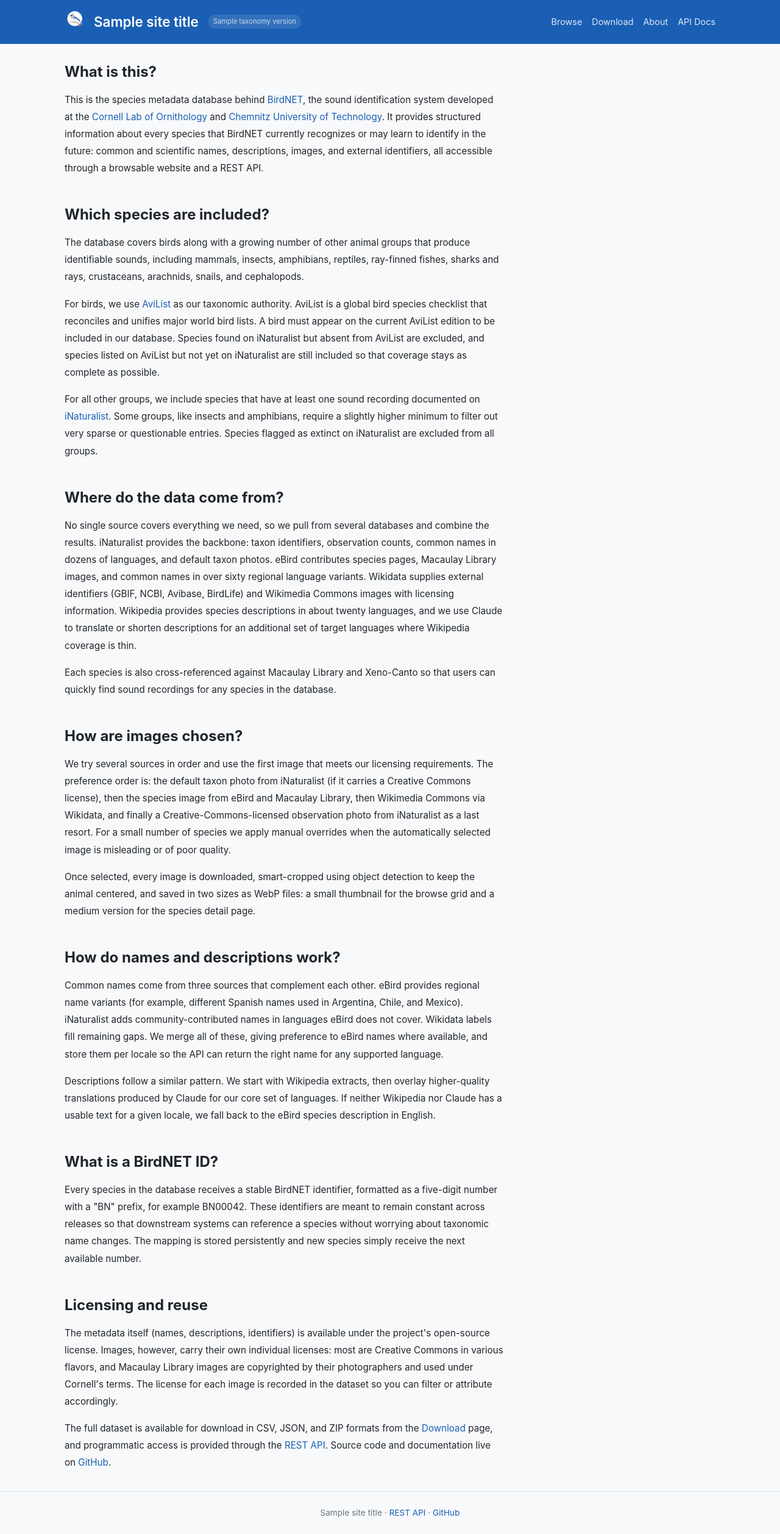
After one commit to birdnet-team/birdnet-taxonomy, a FastAPI app: template web/templates/about.html in a window 1280 px wide. The commit adds this page. Shown: the whole page at 61% size. Run offline with FastAPI, Linux system fonts and the light colour scheme; the template is opened without the code that fills it: most values are stand-ins (such as "Sample title", 1, 10 or a date in 2020).

Commit message:
Add About page and update navigation

```diff
--- a/web/server.py
+++ b/web/server.py
@@ -625,6 +625,12 @@ async def download_page(request: FRequest):
     ))
 
 
+@app.get("/about", response_class=HTMLResponse, include_in_schema=False)
+async def about_page(request: FRequest):
+    """About page."""
+    return templates.TemplateResponse("about.html", _template_context(request))
+
+
 @app.get("/species/{scientific_name:path}", response_class=HTMLResponse,
          include_in_schema=False)
 async def species_page(request: FRequest, scientific_name: str):
--- /dev/null
+++ b/web/templates/about.html
@@ -0,0 +1,167 @@
+{% extends "base.html" %}
+
+{% block title %}About — {{ site_title }}{% endblock %}
+
+{% block extra_head %}
+<style>
+    .about {
+        max-width: 720px;
+        line-height: 1.85;
+        color: var(--text);
+        font-size: 0.95rem;
+    }
+    .about h2 {
+        font-size: 1.5rem;
+        margin: 2.5rem 0 0.6rem;
+        color: var(--text);
+    }
+    .about h2:first-child {
+        margin-top: 1.2rem;
+    }
+    .about p {
+        margin-bottom: 1rem;
+    }
+    .about a {
+        color: var(--accent);
+    }
+</style>
+{% endblock %}
+
+{% block content %}
+<div class="about">
+
+<h2>What is this?</h2>
+
+<p>
+    This is the species metadata database behind
+    <a href="https://birdnet.cornell.edu">BirdNET</a>, the sound
+    identification system developed at the
+    <a href="https://www.birds.cornell.edu/home/">Cornell Lab of Ornithology</a>
+    and
+    <a href="https://www.tu-chemnitz.de">Chemnitz University of Technology</a>.
+    It provides structured information about every species that BirdNET
+    currently recognizes or may learn to identify in the future: common and
+    scientific names, descriptions, images, and external identifiers, all
+    accessible through a browsable website and a REST API.
+</p>
+
+<h2>Which species are included?</h2>
+
+<p>
+    The database covers birds along with a growing number of other animal
+    groups that produce identifiable sounds, including mammals, insects,
+    amphibians, reptiles, ray-finned fishes, sharks and rays, crustaceans,
+    arachnids, snails, and cephalopods.
+</p>
+
+<p>
+    For birds, we use <a href="https://avilist.org">AviList</a> as our
+    taxonomic authority. AviList is a global bird species checklist that
+    reconciles and unifies major world bird lists. A bird must appear on the
+    current AviList edition to be included in our database. Species found on
+    iNaturalist but absent from AviList are excluded, and species listed on
+    AviList but not yet on iNaturalist are still included so that coverage
+    stays as complete as possible.
+</p>
+
+<p>
+    For all other groups, we include species that have at least one sound
+    recording documented on <a href="https://www.inaturalist.org">iNaturalist</a>.
+    Some groups, like insects and amphibians, require a slightly higher minimum
+    to filter out very sparse or questionable entries. Species flagged as
+    extinct on iNaturalist are excluded from all groups.
+</p>
+
+<h2>Where do the data come from?</h2>
+
+<p>
+    No single source covers everything we need, so we pull from several
+    databases and combine the results. iNaturalist provides the backbone: taxon
+    identifiers, observation counts, common names in dozens of languages, and
+    default taxon photos. eBird contributes species pages, Macaulay Library
+    images, and common names in over sixty regional language variants. Wikidata
+    supplies external identifiers (GBIF, NCBI, Avibase, BirdLife) and
+    Wikimedia Commons images with licensing information. Wikipedia provides
+    species descriptions in about twenty languages, and we use Claude to
+    translate or shorten descriptions for an additional set of target languages
+    where Wikipedia coverage is thin.
+</p>
+
+<p>
+    Each species is also cross-referenced against Macaulay Library and
+    Xeno-Canto so that users can quickly find sound recordings for any species
+    in the database.
+</p>
+
+<h2>How are images chosen?</h2>
+
+<p>
+    We try several sources in order and use the first image that meets our
+    licensing requirements. The preference order is: the default taxon photo
+    from iNaturalist (if it carries a Creative Commons license), then the
+    species image from eBird and Macaulay Library, then Wikimedia Commons via
+    Wikidata, and finally a Creative-Commons-licensed observation photo from
+    iNaturalist as a last resort. For a small number of species we apply manual
+    overrides when the automatically selected image is misleading or of poor
+    quality.
+</p>
+
+<p>
+    Once selected, every image is downloaded, smart-cropped using object
+    detection to keep the animal centered, and saved in two sizes as WebP
+    files: a small thumbnail for the browse grid and a medium version for the
+    species detail page.
+</p>
+
+<h2>How do names and descriptions work?</h2>
+
+<p>
+    Common names come from three sources that complement each other. eBird
+    provides regional name variants (for example, different Spanish names used
+    in Argentina, Chile, and Mexico). iNaturalist adds community-contributed
+    names in languages eBird does not cover. Wikidata labels fill remaining
+    gaps. We merge all of these, giving preference to eBird names where
+    available, and store them per locale so the API can return the right name
+    for any supported language.
+</p>
+
+<p>
+    Descriptions follow a similar pattern. We start with Wikipedia extracts,
+    then overlay higher-quality translations produced by Claude for our core
+    set of languages. If neither Wikipedia nor Claude has a usable text for a
+    given locale, we fall back to the eBird species description in English.
+</p>
+
+<h2>What is a BirdNET ID?</h2>
+
+<p>
+    Every species in the database receives a stable BirdNET identifier,
+    formatted as a five-digit number with a "BN" prefix, for example BN00042.
+    These identifiers are meant to remain constant across releases so that
+    downstream systems can reference a species without worrying about
+    taxonomic name changes. The mapping is stored persistently and new species
+    simply receive the next available number.
+</p>
+
+<h2>Licensing and reuse</h2>
+
+<p>
+    The metadata itself (names, descriptions, identifiers) is available under
+    the project's open-source license. Images, however, carry their own
+    individual licenses: most are Creative Commons in various flavors, and
+    Macaulay Library images are copyrighted by their photographers and used
+    under Cornell's terms. The license for each image is recorded in the
+    dataset so you can filter or attribute accordingly.
+</p>
+
+<p>
+    The full dataset is available for download in CSV, JSON, and ZIP formats
+    from the <a href="{{ base }}/download">Download</a> page, and
+    programmatic access is provided through the
+    <a href="{{ base }}/docs" target="_blank" rel="noopener noreferrer">REST API</a>.
+    Source code and documentation live on
+    <a href="https://github.com/birdnet-team/species-data">GitHub</a>.
+</p>
+
+</div>
+{% endblock %}
--- a/web/templates/base.html
+++ b/web/templates/base.html
@@ -179,6 +179,7 @@
             <nav>
                 <a href="{{ base }}/">Browse</a>
                 <a href="{{ base }}/download">Download</a>
+                <a href="{{ base }}/about">About</a>
                 <a href="{{ base }}/docs" target="_blank" rel="noopener noreferrer">API Docs</a>
             </nav>
         </div>
```
Also changed, not shown: bn_ids.json.
